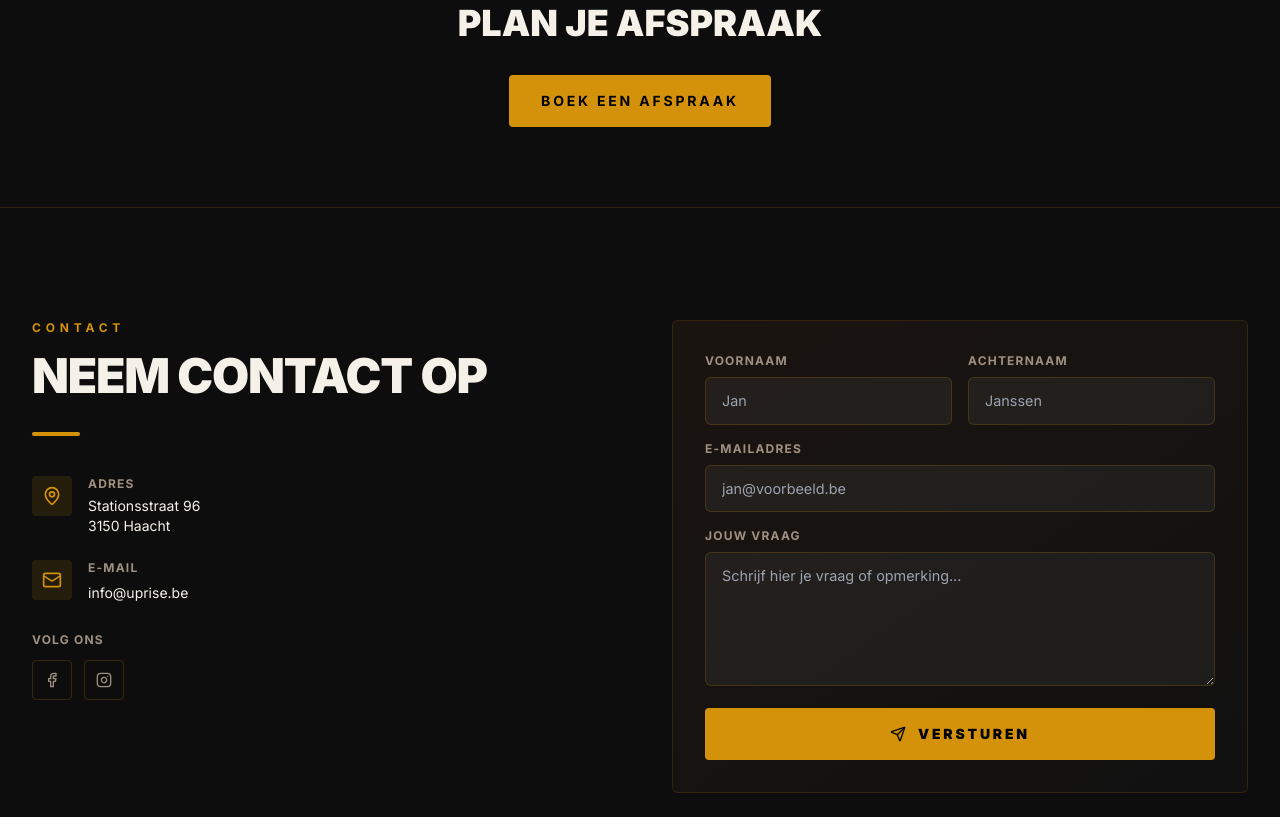
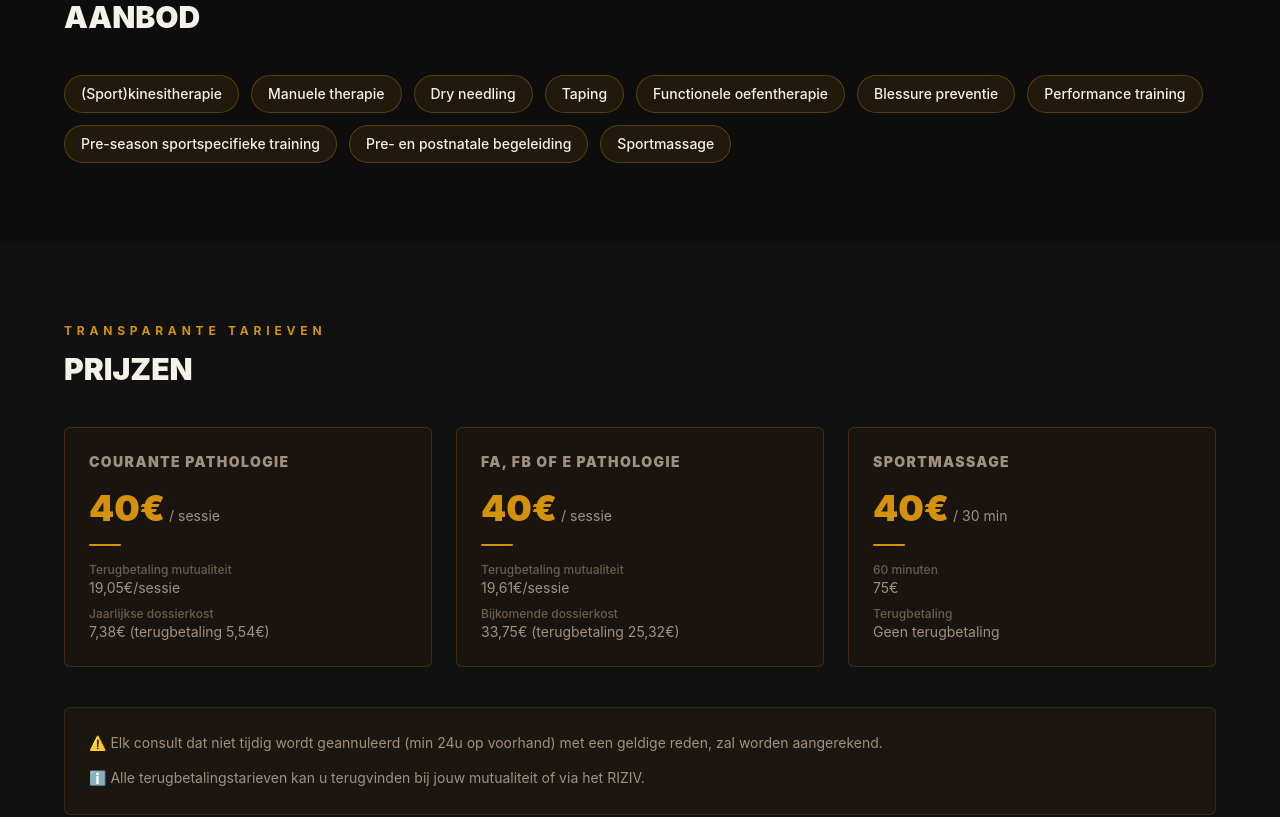
Before and after one commit to TNLConsulting/uprise-website, a React (Vite) app: page /kinesitherapie in a window 1280 px wide. Shown: the part 1000-1817 px from the top of the page. Built offline with nearby package versions, Linux system fonts and the light colour scheme; the HTML template or start-up script is replaced by a standard one.

Commit message:
feat: Space Grotesk font, team photos, kine prices, nav scroll fix

```diff
--- a/index.html
+++ b/index.html
@@ -12,7 +12,7 @@
     <meta name="twitter:card" content="summary_large_image" />
     <link rel="preconnect" href="https://fonts.googleapis.com">
     <link rel="preconnect" href="https://fonts.gstatic.com" crossorigin>
-    <link href="https://fonts.googleapis.com/css2?family=Inter:wght@300;400;500;600;700;800;900&display=swap" rel="stylesheet">
+    <link href="https://fonts.googleapis.com/css2?family=Space+Grotesk:wght@300;400;500;600;700&display=swap" rel="stylesheet">
   </head>
   <body>
     <div id="root"></div>
--- a/src/components/Navbar.tsx
+++ b/src/components/Navbar.tsx
@@ -3,13 +3,13 @@ import { Menu, X } from "lucide-react";
 import { Link } from "react-router-dom";
 
 const NAV_LINKS = [
-  { label: "Home", href: "/", internal: true },
-  { label: "Kinesitherapie", href: "/#services", internal: true },
-  { label: "Groepslessen", href: "/#services", internal: true },
-  { label: "Performance", href: "/#services", internal: true },
-  { label: "Voeding", href: "/#services", internal: true },
-  { label: "Team", href: "/team", internal: true },
-  { label: "Contact", href: "/#contact", internal: true },
+  { label: "Home", href: "/", type: "route" },
+  { label: "Kinesitherapie", href: "/#services", type: "hash" },
+  { label: "Groepslessen", href: "/#services", type: "hash" },
+  { label: "Performance", href: "/#services", type: "hash" },
+  { label: "Voeding", href: "/#services", type: "hash" },
+  { label: "Team", href: "/team", type: "route" },
+  { label: "Contact", href: "/#contact", type: "hash" },
 ];
 
 const CTA_BUTTONS = [
@@ -63,7 +63,7 @@ const Navbar = () => {
           {/* Desktop Nav Links */}
           <div className="hidden lg:flex items-center gap-6 xl:gap-8">
             {NAV_LINKS.map((link) =>
-              link.internal ? (
+              link.type === "route" ? (
                 <Link
                   key={link.label}
                   to={link.href}
@@ -82,8 +82,6 @@ const Navbar = () => {
                 <a
                   key={link.label}
                   href={link.href}
-                  target="_blank"
-                  rel="noopener noreferrer"
                   className="text-sm font-medium transition-colors duration-200"
                   style={{ color: "#A09080" }}
                   onMouseEnter={(e) =>
@@ -148,7 +146,7 @@ const Navbar = () => {
         >
           <div className="px-4 py-6 space-y-4">
             {NAV_LINKS.map((link) =>
-              link.internal ? (
+              link.type === "route" ? (
                 <Link
                   key={link.label}
                   to={link.href}
@@ -162,8 +160,6 @@ const Navbar = () => {
                 <a
                   key={link.label}
                   href={link.href}
-                  target="_blank"
-                  rel="noopener noreferrer"
                   className="block text-base font-medium py-2"
                   style={{ color: "#F5F0E8" }}
                   onClick={() => setIsOpen(false)}
--- a/src/pages/Kinesitherapie.tsx
+++ b/src/pages/Kinesitherapie.tsx
@@ -17,6 +17,52 @@ const SERVICES = [
     icon: "💆",
     title: "Sportmassage",
     text: "Heb je binnenkort een sportwedstrijd of zijn je spieren overtraind? Boek een sportmassage bij ons. (geen wellness massage of dry needling)",
+  },
+];
+
+const AANBOD = [
+  "(Sport)kinesitherapie",
+  "Manuele therapie",
+  "Dry needling",
+  "Taping",
+  "Functionele oefentherapie",
+  "Blessure preventie",
+  "Performance training",
+  "Pre-season sportspecifieke training",
+  "Pre- en postnatale begeleiding",
+  "Sportmassage",
+];
+
+const PRIJZEN = [
+  {
+    title: "Courante pathologie",
+    price: "40€",
+    unit: "/ sessie",
+    details: [
+      { label: "Terugbetaling mutualiteit", value: "19,05€/sessie" },
+      { label: "Jaarlijkse dossierkost", value: "7,38€ (terugbetaling 5,54€)" },
+    ],
+    terugbetaling: true,
+  },
+  {
+    title: "Fa, Fb of E pathologie",
+    price: "40€",
+    unit: "/ sessie",
+    details: [
+      { label: "Terugbetaling mutualiteit", value: "19,61€/sessie" },
+      { label: "Bijkomende dossierkost", value: "33,75€ (terugbetaling 25,32€)" },
+    ],
+    terugbetaling: true,
+  },
+  {
+    title: "Sportmassage",
+    price: "40€",
+    unit: "/ 30 min",
+    details: [
+      { label: "60 minuten", value: "75€" },
+      { label: "Terugbetaling", value: "Geen terugbetaling" },
+    ],
+    terugbetaling: false,
   },
 ];
 
@@ -64,6 +110,102 @@ const Kinesitherapie = () => {
         </div>
       </section>
 
+      {/* Aanbod */}
+      <section className="py-20 px-4 sm:px-6 lg:px-8" style={{ backgroundColor: "#0D0D0D" }}>
+        <div className="max-w-6xl mx-auto">
+          <p className="text-xs font-bold tracking-[0.4em] uppercase mb-3" style={{ color: "#D4920A" }}>
+            Wat we aanbieden
+          </p>
+          <h2 className="text-2xl md:text-3xl font-black uppercase mb-10" style={{ color: "#F5F0E8" }}>
+            Aanbod
+          </h2>
+          <div className="flex flex-wrap gap-3">
+            {AANBOD.map((item) => (
+              <span
+                key={item}
+                className="px-4 py-2 rounded-full text-sm font-medium"
+                style={{
+                  backgroundColor: "rgba(212,146,10,0.1)",
+                  border: "1px solid rgba(212,146,10,0.3)",
+                  color: "#F5F0E8",
+                }}
+              >
+                {item}
+              </span>
+            ))}
+          </div>
+        </div>
+      </section>
+
+      {/* Prijzen */}
+      <section className="py-20 px-4 sm:px-6 lg:px-8" style={{ backgroundColor: "#111111" }}>
+        <div className="max-w-6xl mx-auto">
+          <p className="text-xs font-bold tracking-[0.4em] uppercase mb-3" style={{ color: "#D4920A" }}>
+            Transparante tarieven
+          </p>
+          <h2 className="text-2xl md:text-3xl font-black uppercase mb-10" style={{ color: "#F5F0E8" }}>
+            Prijzen
+          </h2>
+
+          <div className="grid grid-cols-1 md:grid-cols-3 gap-6 mb-10">
+            {PRIJZEN.map((p) => (
+              <div
+                key={p.title}
+                className="rounded-lg p-6 flex flex-col gap-4"
+                style={{
+                  backgroundColor: "#1A1410",
+                  border: "1px solid rgba(212,146,10,0.2)",
+                }}
+              >
+                <h3 className="text-sm font-black uppercase tracking-widest" style={{ color: "#A09080" }}>
+                  {p.title}
+                </h3>
+                <div className="flex items-baseline gap-1">
+                  <span className="text-4xl font-black" style={{ color: "#D4920A" }}>
+                    {p.price}
+                  </span>
+                  <span className="text-sm" style={{ color: "#A09080" }}>
+                    {p.unit}
+                  </span>
+                </div>
+                <div
+                  className="w-8 h-0.5 rounded-full"
+                  style={{ backgroundColor: "#D4920A" }}
+                />
+                <div className="flex flex-col gap-2">
+                  {p.details.map((d) => (
+                    <div key={d.label}>
+                      <p className="text-xs font-medium" style={{ color: "#6B5C4C" }}>
+                        {d.label}
+                      </p>
+                      <p className="text-sm" style={{ color: "#A09080" }}>
+                        {d.value}
+                      </p>
+                    </div>
+                  ))}
+                </div>
+              </div>
+            ))}
+          </div>
+
+          {/* Notes */}
+          <div
+            className="rounded-lg p-6 flex flex-col gap-3"
+            style={{
+              backgroundColor: "rgba(212,146,10,0.05)",
+              border: "1px solid rgba(212,146,10,0.15)",
+            }}
+          >
+            <p className="text-sm leading-relaxed" style={{ color: "#A09080" }}>
+              ⚠️ Elk consult dat niet tijdig wordt geannuleerd (min 24u op voorhand) met een geldige reden, zal worden aangerekend.
+            </p>
+            <p className="text-sm leading-relaxed" style={{ color: "#A09080" }}>
+              ℹ️ Alle terugbetalingstarieven kan u terugvinden bij jouw mutualiteit of via het RIZIV.
+            </p>
+          </div>
+        </div>
+      </section>
+
       {/* CTA */}
       <section className="py-20 px-4 text-center" style={{ backgroundColor: "#0D0D0D" }}>
         <p
--- a/tailwind.config.ts
+++ b/tailwind.config.ts
@@ -64,8 +64,8 @@ export default {
         },
       },
       fontFamily: {
-        sans: ["Inter", "sans-serif"],
-        display: ["Inter", "sans-serif"],
+        sans: ['"Space Grotesk"', 'sans-serif'],
+        display: ['"Space Grotesk"', 'sans-serif'],
       },
       borderRadius: {
         lg: "var(--radius)",
```
Also changed, not shown: src/pages/Team.tsx (+93 -58 lines).
